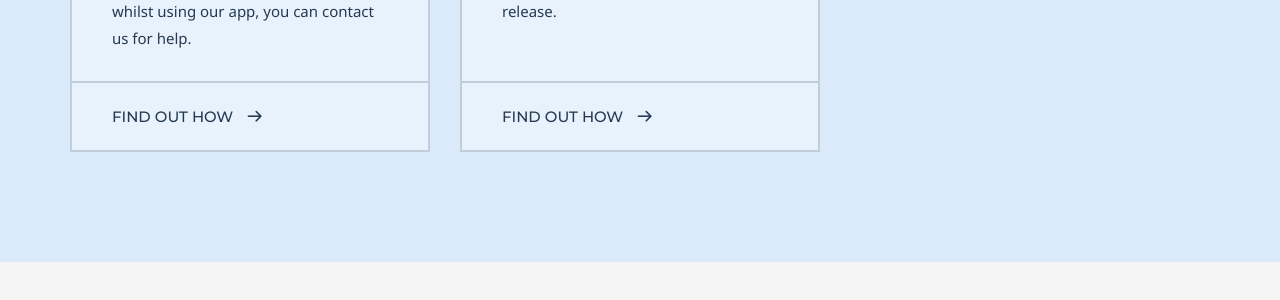
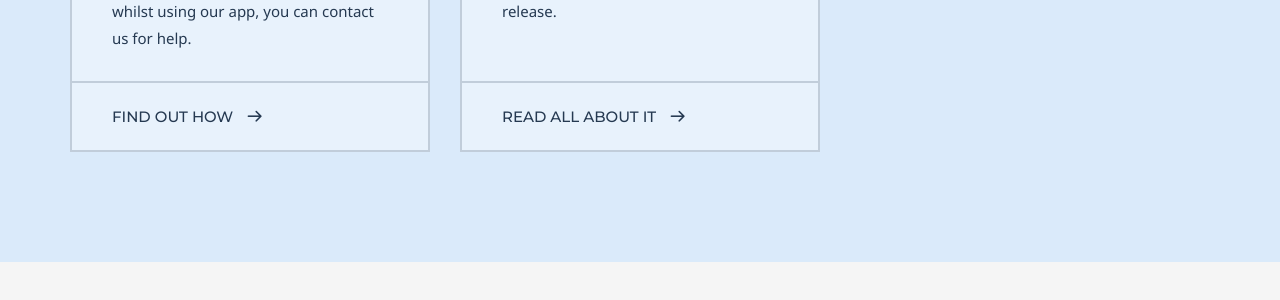
Before and after one commit to BCAppsLimited/BulkDelete, a Jekyll site: the page built from index.md, in a window 1280 px wide. Shown: the part 1446-1746 px from the top of the page. Built offline with Jekyll 4.4.1, drawn with Linux system fonts in a browser that asks for light colours; some web fonts are replaced.

Commit message:
Update index.md
Change call to action prompt for what's new.

```diff
--- a/index.md
+++ b/index.md
@@ -51,6 +51,6 @@ grid_navigation:
       url: '/support'
     - title: Release Notes
       excerpt: Find out what's new in the latest release.
-      cta: Find out how
+      cta: Read all about it
       url: '/release-notes'
 ---
```
